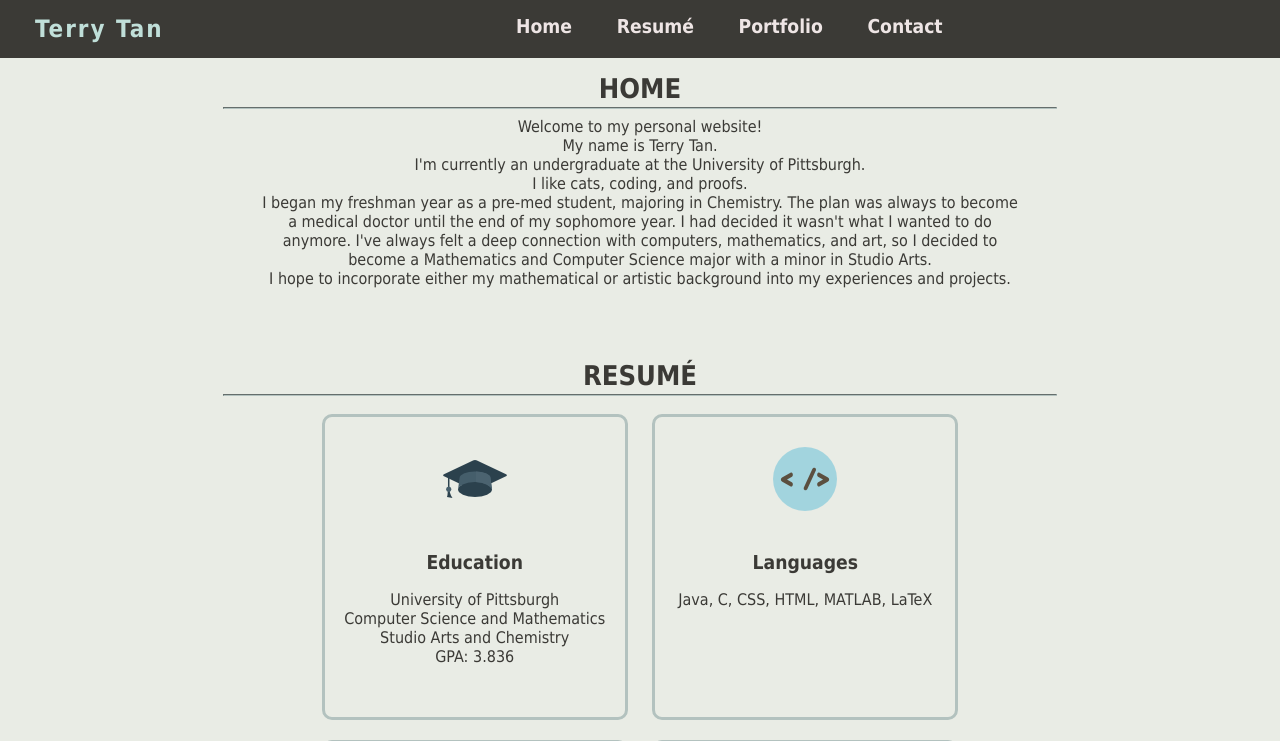
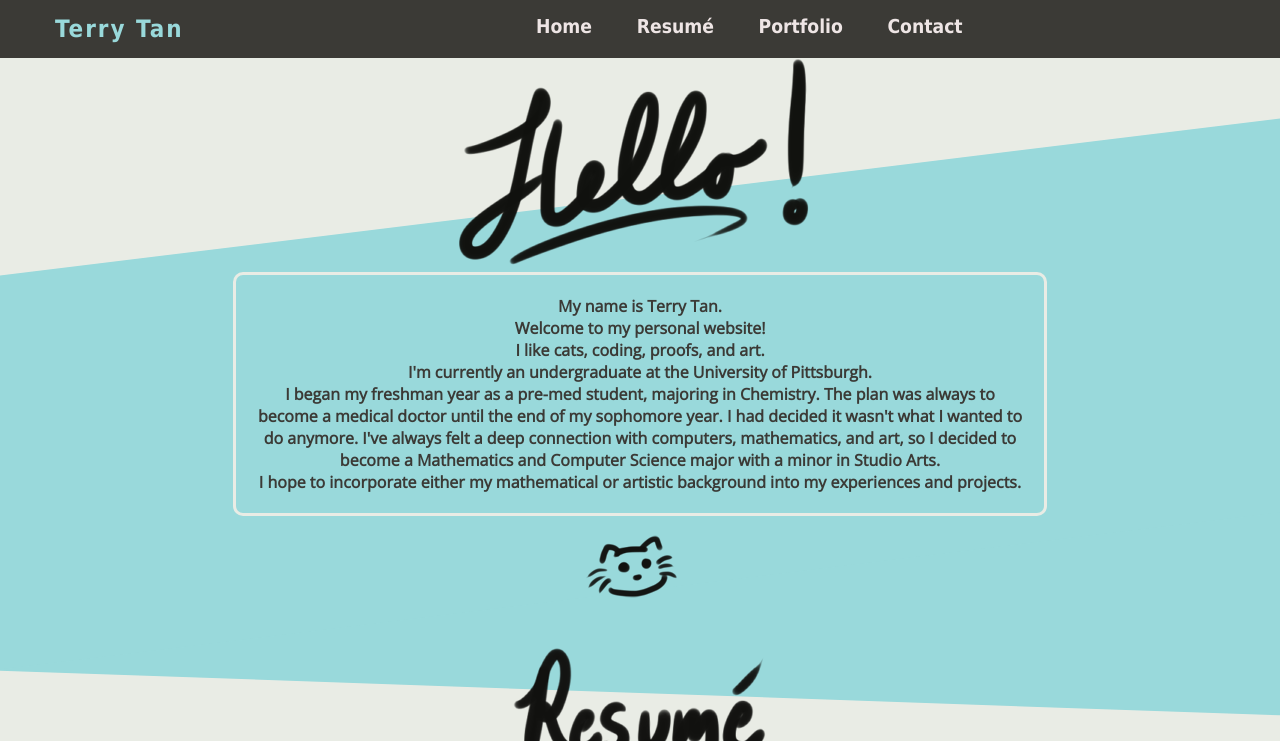
Before and after one commit to terrytini/CS1520-Project, a PHP site: page / in a window 1280 px wide. Shown: the top 741 px of the page. Run offline with PHP 8.4, Linux system fonts and the light colour scheme; some libraries are stand-ins or nearby versions.

Commit message:
trying stuff

```diff
--- a/css/main.css
+++ b/css/main.css
@@ -1,6 +1,6 @@
 html {
   font-size: 1rem;
-  font-family: Tahoma, sans-serif;
+  font-family: 'Open Sans', sans-serif;
   color: #3b3a36;
 }
 body {
@@ -14,14 +14,65 @@ p {
   display: block;
 }
 #home>p {
+  font-weight: bold;
   width: 60%;
   margin: auto;
+  border: 3px solid #e9ece5;
+  border-radius: 10px;
+  padding: 20px;
 }
 br {
   line-height:150%;
 }
 #home,#portfolio,#contact {
     padding-top: 50px;
+}
+#hello-img {
+  margin-top: 50px;
+  margin-bottom: -90px;
+}
+.header-img {
+  margin: -70px auto;
+}
+/*NOTE: anywhere where its says "transform" the code is pulled
+from stackoverflow here: http://stackoverflow.com/questions/22352311/how-do-i-draw-a-diagonal-div
+*/
+#home-bottom {
+  background-color: #99D9DB;
+  z-index: -2;
+  margin-top: -10%;
+  padding-top: 11%;
+  padding-bottom: 7%;
+  position: relative;
+  webkit-transform: skewY(2deg);
+  -moz-transform: skewY(2deg);
+  -ms-transform: skewY(2deg);
+  -o-transform: skewY(2deg);
+  transform: skewY(2deg);
+}
+#home {
+  -webkit-transform: skewY(-7deg);
+  -moz-transform: skewY(-7deg);
+  -ms-transform: skewY(-7deg);
+  -o-transform: skewY(-7deg);
+  transform: skewY(-7deg);
+  padding-bottom: 50px;
+  background-color: #99D9DB;
+  z-index: -1;
+  position: relative;
+}
+#home > p {
+  -webkit-transform: skewY(7deg);
+  -moz-transform: skewY(7deg);
+  -ms-transform: skewY(7deg);
+  -o-transform: skewY(7deg);
+  transform: skewY(7deg);
+  margin-top: 25px;
+  margin-bottom: 25px;
+}
+#cat-img {
+  margin: -170px auto auto 90px;
+  position: absolute;
 }
 #portfolio {
   clear: both;
@@ -56,14 +107,6 @@ nav > ul > li {
   margin: 0;
   font-size: 1.2rem;
 }
-nav > ul > li:first-child {
-  font-size: 1.5rem;
-  margin-left: 20px;
-  float: left;
-  font-weight: bolder;
-  letter-spacing: 2px;
-  color: #c0dfd9;
-}
 nav > ul > li > a {
   font-weight: bold;
   text-decoration: none;
@@ -72,7 +115,22 @@ nav > ul > li > a {
 }
 nav ul li > a:hover {
   color: #3b3a36;
-  background-color: #b3c2bf;
+  background-color: #99D9DB;
+}
+nav > ul > li:first-child {
+  font-size: 1.5rem;
+  margin-left: 20px;
+  float: left;
+  font-weight: bolder;
+  letter-spacing: 2px;
+  color: #99D9DB;
+}
+nav > ul > li:first-child > a {
+  color: #99D9DB;
+}
+nav > ul > li:first-child > a:hover {
+  color: #99D9DB;
+  background: none;
 }
 .horizontal-line1 {
   border-color: #b3c2bf;
--- a/index.html
+++ b/index.html
@@ -4,31 +4,32 @@
     <meta charset="utf-8">
     <meta content="author: terry-tan">
     <title>Terry Tan - Portfolio</title>
+    <link href="https://fonts.googleapis.com/css?family=Open+Sans" rel="stylesheet">
     <link rel="stylesheet" href="css/main.css">
     <link rel="stylesheet" type="text/css" href="slick-1.6.0/slick/slick.css">
     <link rel="stylesheet" type="text/css" href="slick-1.6.0/slick/slick-theme.css"/>
   </head>
 
   <body>
+    <section id="top"></section>
     <header>
       <nav>
         <ul>
-          <li>Terry Tan</li>
-          <li><a href="#home" onclick="smoothScroll('home');" >Home</a></li>
+          <li><a href="#top" onclick="smoothScroll('top');">Terry Tan</a></li>
+          <li><a href="#top" onclick="smoothScroll('top');" >Home</a></li>
           <li><a href="#resume" onclick="smoothScroll('resume');">Resum&eacute;</a></li>
           <li><a href="#portfolio" onclick="smoothScroll('portfolio');">Portfolio</a></li>
           <li><a href="#contact" onclick="smoothScroll('contact');">Contact</a></li>
         </ul>
       </nav>
     </header>
+    <img  id="hello-img" src="./images/Hello.png" />
     <section id="home">
-      <h1>HOME</h1>
-      <hr class="horizontal-line1">
       <p>
+        My name is Terry Tan.<br />
         Welcome to my personal website!<br />
-        My name is Terry Tan.<br />
+        I like cats, coding, proofs, and art.<br />
         I'm currently an undergraduate at the University of Pittsburgh.<br />
-        I like cats, coding, and proofs.<br />
         I began my freshman year as a pre-med student, majoring in Chemistry. The plan
         was always to become a medical doctor until the end of my sophomore year. I had
         decided it wasn't what I wanted to do anymore.
@@ -38,9 +39,10 @@
         my experiences and projects.
       </p>
     </section>
+    <div id="home-bottom"></div>
+    <img id="cat-img" src="./images/cat.png" />
+    <img  class="header-img" src="./images/Resume.png" />
     <section id="resume">
-      <h1>RESUM&Eacute;</h1>
-      <hr class="horizontal-line1">
         <div class="box">
           <div class="resume-box">
             <img class="icon" src="./images/mortarboard.png" /><br />
--- a/js/js_stuff.js
+++ b/js/js_stuff.js
@@ -1,3 +1,4 @@
+console.log('hello from js_stuff.js');
 //Not my code -------- (provided by the slick website)
 $(document).on('ready', function() {
   $('.fade').slick({
--- a/js/my_js.js
+++ b/js/my_js.js
@@ -1,3 +1,4 @@
+console.log('hello from my_js.js');
 //1. set ul width
 //2. image when click prev/next button
 var ul;
```
Also changed, not shown: images/Hello.png (added), images/Resume.png (added), images/cat.png (added), slick-1.6.0/slick/slick.js.
